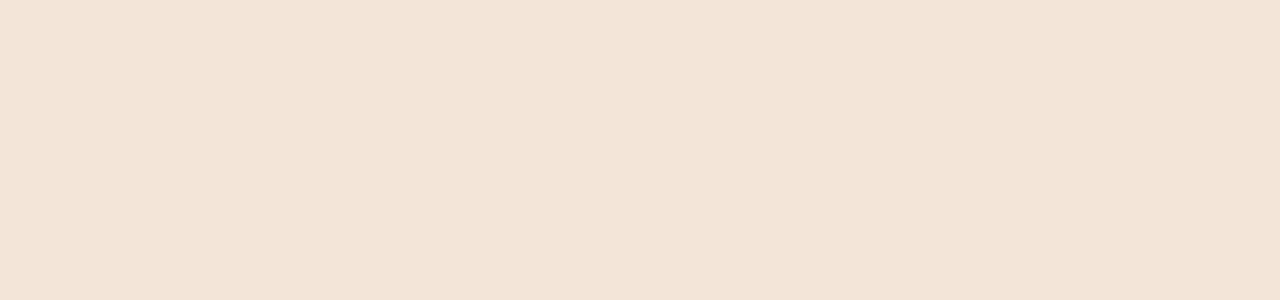
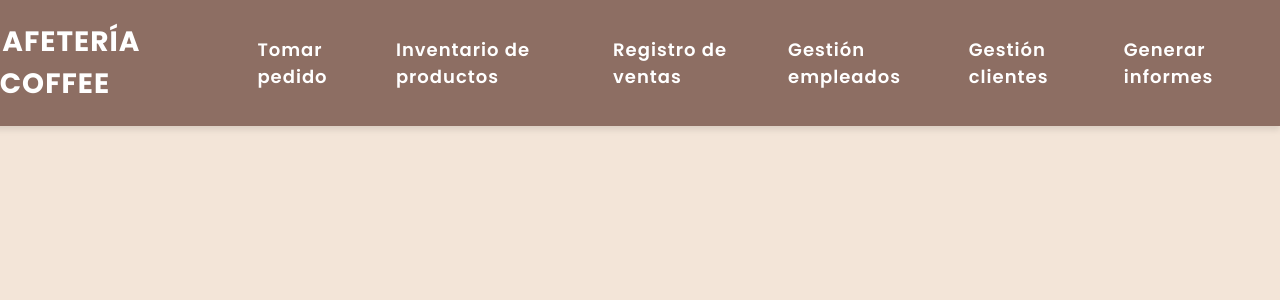
Before and after one commit to daaanielRa/cafeteria_web, an Angular app: page /interadmin in a window 1280 px wide. Before the commit this address led to /. Shown: the top 300 px of the page. Built offline with nearby package versions, Linux system fonts and the light colour scheme.

Commit message:
Vista general

```diff
--- a/src/app/app.routes.ts
+++ b/src/app/app.routes.ts
@@ -1,6 +1,7 @@
 import { Routes } from '@angular/router';
 import { LoginComponent } from './pages/login/login.component';
 import { FregistroComponent } from './pages/fregistro/fregistro.component';
+import { InteradminComponent } from './pages/interadmin/interadmin.component';
 
 export const routes: Routes = [
     {
@@ -10,5 +11,9 @@ export const routes: Routes = [
     {
         path: "registros",
         component: FregistroComponent
+    },
+    {
+        path: "interadmin",
+        component: InteradminComponent
     }
 ];
--- a/src/app/pages/fregistro/fregistro.component.css
+++ b/src/app/pages/fregistro/fregistro.component.css
@@ -0,0 +1,131 @@
+body {
+    background-color: #f3e5d8;
+    display: grid;
+    place-items: center;
+    height: 100vh;
+    margin: 0;
+
+}
+
+@import url('https://fonts.googleapis.com/css2?family=Poppins:wght@300;400;600&display=swap');
+
+#container {
+    font-family: 'Poppins', sans-serif;
+    display: flex;
+    justify-content: center;
+    align-items: center;
+    height: 100vh;
+    margin: 0;
+}
+
+/* Contenedor del login */
+.login-container {
+    background: #fff;
+    padding: 25px;
+    border-radius: 20px;
+    box-shadow: 0 4px 10px rgba(0, 0, 0, 0.1);
+    text-align: center;
+    width: 100%;
+    max-width: 380px;
+    border: 2px solid #d2b48c;
+}
+
+.register-container {
+    justify-content: center;
+    background: #fff;
+    padding: 25px;
+    border-radius: 20px;
+    box-shadow: 0 4px 10px rgba(0, 0, 0, 0.1);
+    text-align: center;
+    width: 100%;
+    max-width: 380px;
+    border: 2px solid #d2b48c;
+
+}
+
+/* Logo o título */
+h2 {
+    font-size: 26px;
+    font-weight: bold;
+    color: #6d4c41;
+    font-family: 'Poppins', sans-serif;
+}
+
+p {
+    color: #8d6e63;
+    font-size: 14px;
+}
+.input-group {
+    margin: 15px 0px;
+    padding-right: 15px;
+    text-align: left;
+}
+
+label {
+    display: block;
+    font-size: 14px;
+    color: #5d4037;
+    font-weight: 600;
+}
+
+input {
+    width: 100%;
+    padding: 10px;
+    border: 1px solid #d7ccc8;
+    border-radius: 8px;
+    font-size: 16px;
+    background-color: #faefe5;
+    color: #5d4037;
+}
+
+input:focus {
+    outline: none;
+    border: 2px solid #a1887f;
+}
+
+button {
+    width: 102%;
+    padding: 12px;
+    background: #6d4c41;
+    color: white;
+    border: none;
+    border-radius: 8px;
+    font-size: 16px;
+    cursor: pointer;
+    font-weight: bold;
+    transition: all 0.3s ease-in-out;
+}
+
+button:hover {
+    background: #5d4037;
+}
+
+.register-link {
+    margin-top: 10px;
+    font-size: 14px;
+}
+
+.register-link a {
+    color: #6d4c41;
+    font-weight: bold;
+    text-decoration: none;
+}
+
+
+.register-link a:hover {
+    text-decoration: underline;
+}
+
+.error-message {
+    color: red;
+    font-size: 14px;
+    margin-top: 10px;
+}
+
+
+/* Responsivo */
+@media (max-width: 400px) {
+    .login-container {
+        width: 90%;
+    }
+}
--- a/src/app/pages/fregistro/fregistro.component.html
+++ b/src/app/pages/fregistro/fregistro.component.html
@@ -1,9 +1,9 @@
 <div class="container">
     <div class="register-container">
         <h2>Regístrate en Cafeteria Ycoffee</h2>
-        <form id="registerForm">
+        <form id="registerForm" >
             <div class="input-group">
-                <label for="nombre">Nombre Completo</label>
+                <label for="nombre" >Nombre Completo</label>
                 <input type="text" id="nombre" required>
             </div>
 
--- /dev/null
+++ b/src/app/pages/interadmin/interadmin.component.css
@@ -0,0 +1,80 @@
+
+body {
+    font-family: 'Poppins', sans-serif;
+    margin: 0;
+    padding: 0;
+    background-color: #f4f4f9;
+}
+
+.container {
+    width: 100%;
+    padding: 20px;
+}
+
+header {
+    display: flex;
+    justify-content: space-between;
+    align-items: center;
+    background-color: #8d6e63;
+    color: #fff;
+    padding: 15px 30px;
+    box-shadow: 0 4px 6px rgba(0, 0, 0, 0.1);
+}
+
+header span {
+    font-size: 24px;
+    font-weight: bold;
+    letter-spacing: 1px;
+    text-transform: uppercase;
+}
+
+menu {
+    list-style-type: none;
+    display: flex;
+    gap: 30px;
+}
+
+menu li {
+    display: inline-block;
+}
+
+menu a {
+    text-decoration: none;
+    color: #fff;
+    font-size: 16px;
+    font-weight: 500;
+    transition: color 0.3s ease, transform 0.2s ease;
+}
+
+menu a:hover {
+    color: white;
+    transform: translateY(-2px);
+}
+
+header {
+    font-family: 'Poppins', sans-serif;
+    position: absolute;
+    top: 0;
+    right: 0;
+    width: 100%;
+    max-width: 1330px;
+    padding: 20px;
+}
+
+header span {
+    font-size: 28px;
+    color: white;
+    font-family: 'Poppins', sans-serif;
+}
+
+menu a {
+    font-size: 18px;
+    font-weight: 600;
+    letter-spacing: 1px;
+}
+
+@media (max-width: 400px) {
+    .interadmin-container {
+        width: 90%;
+    }
+}
--- /dev/null
+++ b/src/app/pages/interadmin/interadmin.component.html
@@ -0,0 +1,26 @@
+<div class="container">
+    <header>
+        <span> <!-- para encerrar algun texto-->
+            Cafetería Ycoffee
+        </span>
+        <menu>
+            <li>
+                <a href="#">Tomar pedido</a>
+            </li>
+            <li>
+                <a href="#">Inventario de productos</a>
+            </li>
+            <li>
+                <a href="#">Registro de ventas</a>
+            </li>
+            <li>
+                <a href="#">Gestión empleados</a>
+            </li>
+            <li>
+                <a href="#">Gestión clientes</a>
+            </li>
+            <li>
+                <a href="#">Generar informes</a>
+            </li>
+        </menu>
+    </header>
--- a/src/index.html
+++ b/src/index.html
@@ -6,8 +6,11 @@
   <base href="/">
   <meta name="viewport" content="width=device-width, initial-scale=1">
   <link rel="icon" type="image/x-icon" href="favicon.ico">
+  <link rel="preconnect" href="https://fonts.googleapis.com">
+<link rel="preconnect" href="https://fonts.gstatic.com" crossorigin>
+<link href="https://fonts.googleapis.com/css2?family=Poppins:ital,wght@0,100;0,200;0,300;0,400;0,500;0,600;0,700;0,800;0,900;1,100;1,200;1,300;1,400;1,500;1,600;1,700;1,800;1,900&display=swap" rel="stylesheet">
 </head>
-<body>
-  <app-root></app-root>
+<body class="poppins-regular">
+<app-root></app-root>
 </body>
 </html>
--- a/src/styles.css
+++ b/src/styles.css
@@ -1,3 +1,4 @@
+
 body {
     background-color: #f3e5d8;
     display: grid;
@@ -7,16 +8,19 @@ body {
 
 }
 
-@import url('https://fonts.googleapis.com/css2?family=Poppins:wght@300;400;600&display=swap');
-
 #container {
-    font-family: 'Poppins', sans-serif;
     display: flex;
     justify-content: center;
     align-items: center;
     height: 100vh;
     margin: 0;
 }
+
+.poppins-regular {
+    font-family: "Poppins", serif;
+    font-weight: 400;
+    font-style: normal;
+  }
 
 /* Contenedor del login */
 .login-container {
```
Also changed, not shown: src/app/pages/interadmin/interadmin.component.ts (added, +11 -0 lines).
